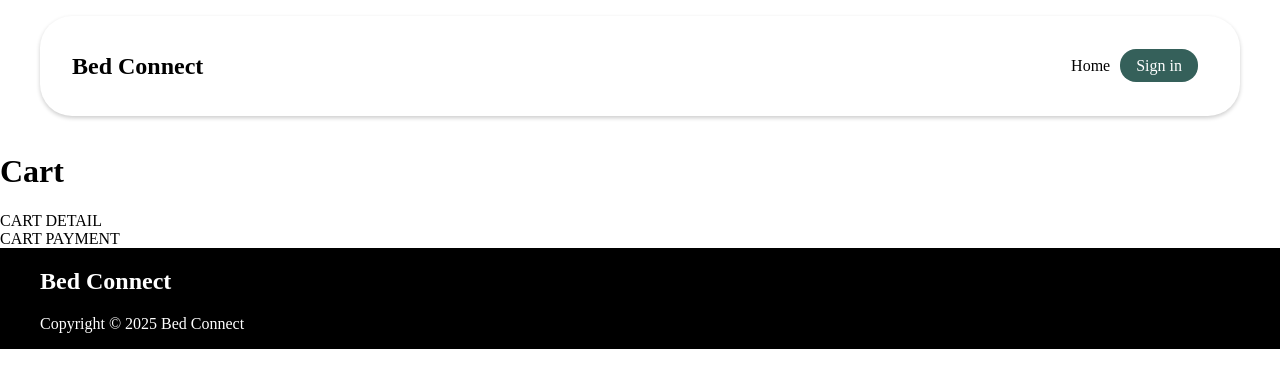
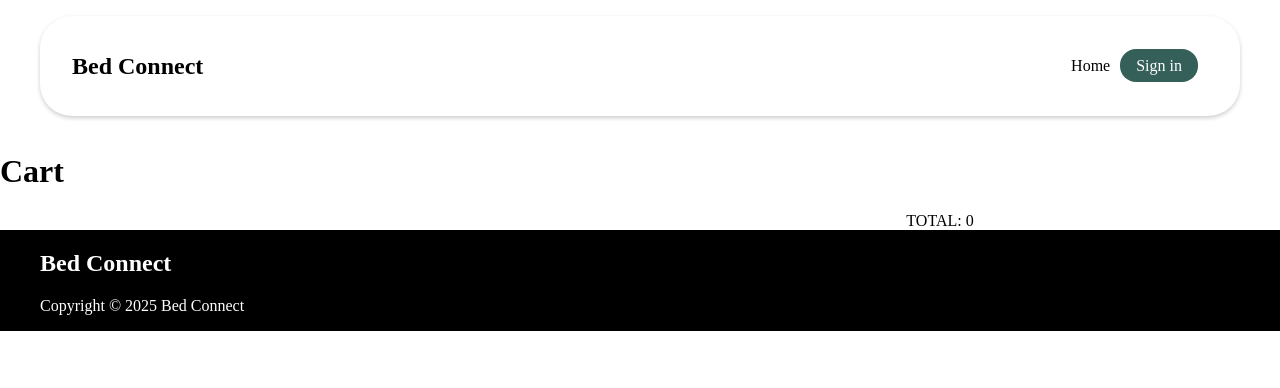
Before and after one commit to soype/bedconnect, a Next.js app: page /cart in a window 1280 px wide. Shown: the top 388 px of the page. Built offline with nearby package versions, Linux system fonts and the light colour scheme.

Commit message:
Basic cart

```diff
--- a/src/components/Cart/Cart.js
+++ b/src/components/Cart/Cart.js
@@ -1,18 +1,42 @@
+'use client'
+
 import styles from './Cart.module.scss'
+
+import { useMemo } from 'react';
 
 import CartUser from './CartUser/CartUser';
 import CartDetail from './CartDetail/CartDetail';
 import CartPayment from './CartPayment/CartPayment';
 
+import {useCart} from '@/context/CartContext';
+
 export default function Cart() {
+
+    const { cart, setCart } = useCart();
+
+    const cartTotal = useMemo(() => {
+        return cart.reduce((total, item) => {
+            return total + item.productDetails.cost * item.amount;
+        }, 0)
+    }, [cart]);
+
+    const removeHandler = (item) => {
+        setCart(prevCart => {
+            return (
+                prevCart.filter(i => i.id !== item.id)
+            )
+        });
+    };
+
     return (
         <div className={styles.cart}>
             <div className={styles.left}>
-                <CartUser></CartUser>
+                <CartDetail cart={cart} handleRemove={removeHandler}></CartDetail>
+
             </div>
             <div className={styles.right}>
-                <CartDetail></CartDetail>
-                <CartPayment></CartPayment>
+                <CartUser></CartUser>
+                <CartPayment cart={cart} cartTotal={cartTotal}></CartPayment>
             </div>
         </div>
     );
--- a/src/components/Cart/Cart.module.scss
+++ b/src/components/Cart/Cart.module.scss
@@ -0,0 +1,15 @@
+.cart{
+    display: flex;
+    flex-direction: row;
+    padding: 0 2rem;
+    margin: auto;
+    max-width: 1200px;
+    // width: 100%;
+    .left,.right{
+        flex: 1;
+        display: flex;
+        flex-direction: column;
+        align-items: center;
+        justify-content: center;
+    }
+}
--- a/src/components/Cart/CartDetail/CartDetail.js
+++ b/src/components/Cart/CartDetail/CartDetail.js
@@ -1,7 +1,32 @@
+'use client'
+
 import styles from './CartDetail.module.scss';
 
-export default function CartDetail() {
+export default function CartDetail({cart, handleRemove}) {
+
     return (
-        <div>CART DETAIL</div>
+        <div className={styles.detail}>
+            {cart.map((item) => {
+                return(
+                    <CartDetailItem key={item.id} item={item} handleRemove={handleRemove}></CartDetailItem>
+                )
+            })}
+        </div>
     )
 }
+
+function CartDetailItem({item, handleRemove}) {
+
+    const removeHandler = () => {
+        handleRemove(item);
+    }
+
+    return(
+        <div key={item.id}>
+            <div className={styles.remove} onClick={removeHandler}>X</div>
+            <div>{item.productDetails.name}</div>
+            <div>{item.amount} UNIDADES</div>
+            <div>{item.productDetails.cost * item.amount}</div>
+        </div>
+    )
+}
--- a/src/components/Cart/CartDetail/CartDetail.module.scss
+++ b/src/components/Cart/CartDetail/CartDetail.module.scss
@@ -0,0 +1,11 @@
+.detail{
+    width: 100%;
+}
+
+.remove{
+    cursor: pointer;
+    padding: 0 5px;
+    &:hover{
+        color: red;
+    }
+}
--- a/src/components/Cart/CartPayment/CartPayment.js
+++ b/src/components/Cart/CartPayment/CartPayment.js
@@ -1,7 +1,9 @@
 import styles from './CartPayment.module.scss';
 
-export default function CartPayment() {
+export default function CartPayment({cartTotal}) {
     return (
-        <div>CART PAYMENT</div>
+        <div className={styles.payment}>
+            TOTAL: <span>{cartTotal}</span>
+        </div>
     )
 }
--- a/src/components/Catalogue/Catalogue/Catalogue.js
+++ b/src/components/Catalogue/Catalogue/Catalogue.js
@@ -51,8 +51,8 @@ export default function Catalogue() {
                             <th className={styles.verticalText}>ORGÁNICO</th>
                             <th className={styles.verticalText}>KETO</th>
                             <th className={styles.verticalText}>APLV</th>
-                            <th className={styles.verticalText}>SIN AZÚCAR AGREGADA</th>
-                            <th className={styles.verticalText}>SIN CONSERVANTES</th>
+                            <th className={styles.verticalText}>SIN AZÚCAR <br/>AGREGADA</th>
+                            <th className={styles.verticalText}>SIN<br/>CONSERVANTES</th>
                             <th className={styles.thBottom}>Vto. <br></br> (meses)</th>
                         </tr>
                     </thead>
--- a/src/components/Catalogue/Catalogue/Catalogue.module.scss
+++ b/src/components/Catalogue/Catalogue/Catalogue.module.scss
@@ -3,8 +3,8 @@
   text-orientation: mixed;
   white-space: nowrap;
   transform: rotate(180deg);
-  padding: 10px 5px;
-  height: 200px;
+  padding: .5rem;
+  padding-bottom: 0;
   text-align: left;
   @media (max-width: 768px) {
     display: none;
--- a/src/context/CartContext.js
+++ b/src/context/CartContext.js
@@ -17,7 +17,7 @@ export default function CartProvider ({children}) {
 
     useEffect(() => {
         localStorage.setItem('cart', JSON.stringify(cart));
-        console.log(cart);
+        // console.log(cart);
     }, [cart]);
 
 
```
